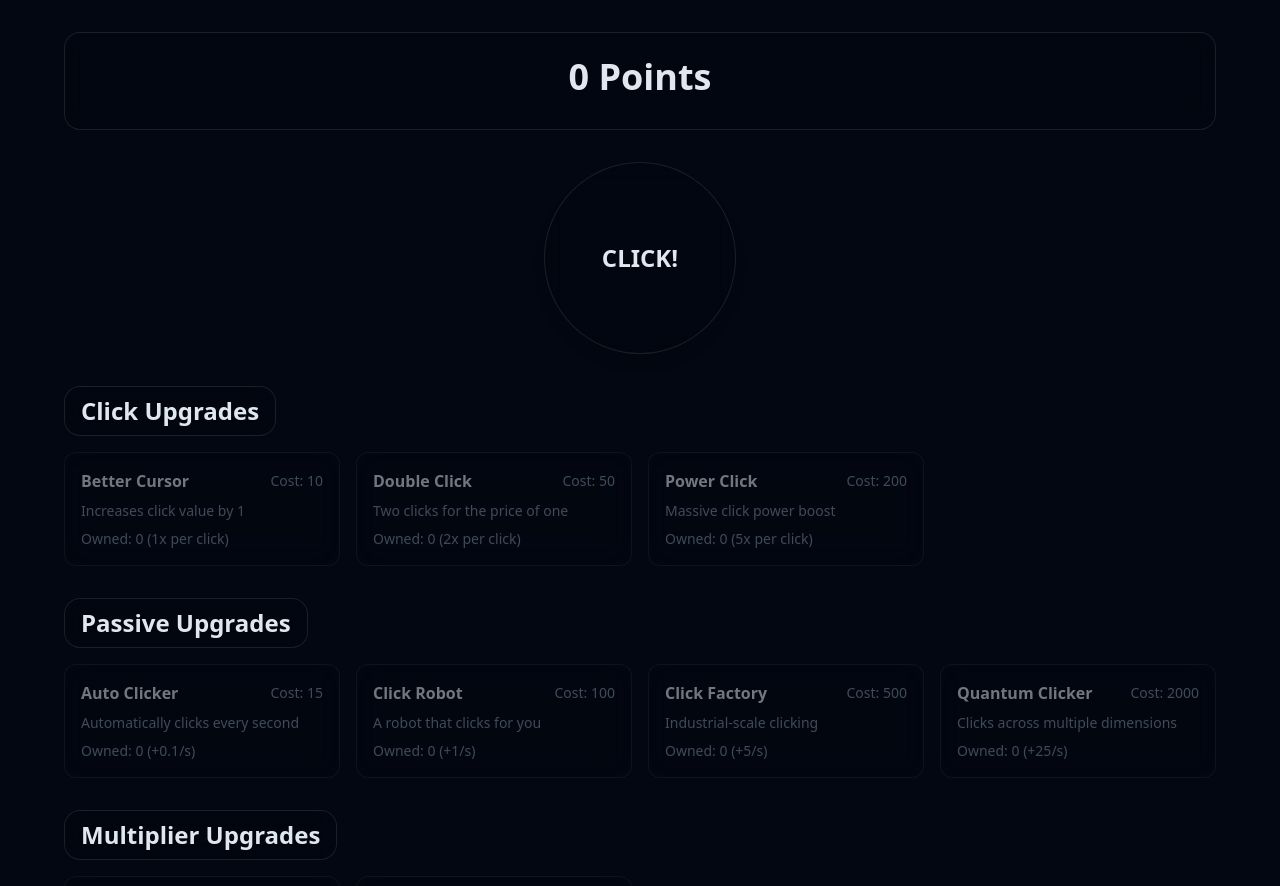
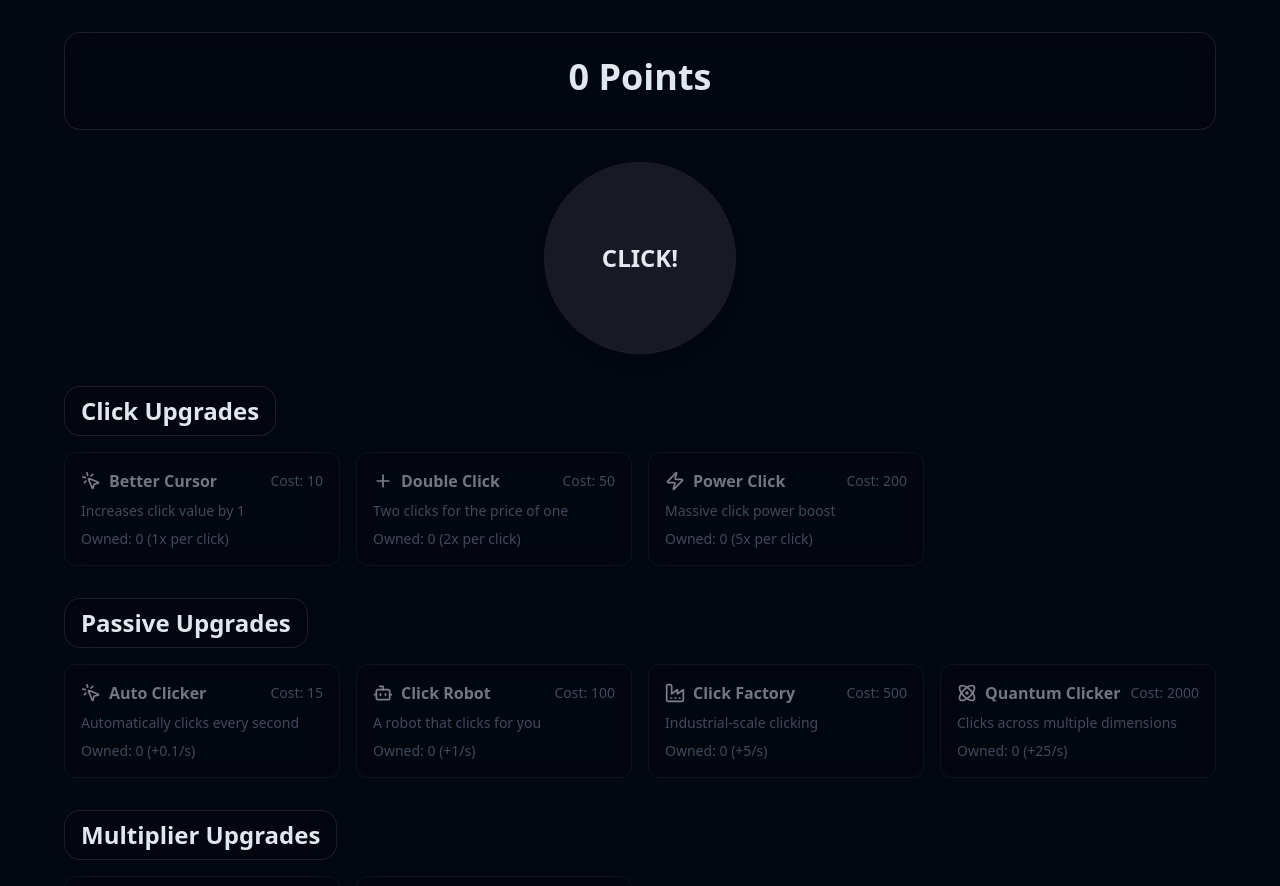
Before and after one commit to Trojam-Bot/info-game-hub.github.io, a React (Vite) app: page / in a window 1280 px wide. Shown: the top 886 px of the page. Built offline with nearby package versions, Linux system fonts and the light colour scheme.

Commit message:
Implement clicker game features
Implement core clicker game mechanics, including clicking for points, upgrades, multipliers, and persistent storage.  Add visual effects, animations, and UI improvements as specified in the requirements.

```diff
--- a/src/pages/Index.tsx
+++ b/src/pages/Index.tsx
@@ -1,6 +1,11 @@
 import { useState, useEffect } from 'react';
 import { toast } from "sonner";
 import { motion, AnimatePresence } from "framer-motion";
+import {
+  MousePointerClick, Plus, DollarSign, Star,
+  Bot, Factory, Atom, Sparkles, Trophy,
+  Timer, Zap
+} from "lucide-react";
 
 interface Upgrade {
   id: string;
@@ -11,6 +16,7 @@ interface Upgrade {
   perSecond: number;
   category: 'click' | 'passive' | 'multiplier' | 'special';
   description: string;
+  icon: React.ReactNode;
 }
 
 const INITIAL_UPGRADES: Upgrade[] = [
@@ -22,7 +28,8 @@ const INITIAL_UPGRADES: Upgrade[] = [
     count: 0,
     perSecond: 0,
     category: 'click',
-    description: 'Increases click value by 1'
+    description: 'Increases click value by 1',
+    icon: <MousePointerClick className="w-5 h-5" />
   },
   {
     id: 'doubleClick',
@@ -32,7 +39,8 @@ const INITIAL_UPGRADES: Upgrade[] = [
     count: 0,
     perSecond: 0,
     category: 'click',
-    description: 'Two clicks for the price of one'
+    description: 'Two clicks for the price of one',
+    icon: <Plus className="w-5 h-5" />
   },
   {
     id: 'powerClick',
@@ -42,7 +50,8 @@ const INITIAL_UPGRADES: Upgrade[] = [
     count: 0,
     perSecond: 0,
     category: 'click',
-    description: 'Massive click power boost'
+    description: 'Massive click power boost',
+    icon: <Zap className="w-5 h-5" />
   },
 
   {
@@ -53,7 +62,8 @@ const INITIAL_UPGRADES: Upgrade[] = [
     count: 0,
     perSecond: 0.1,
     category: 'passive',
-    description: 'Automatically clicks every second'
+    description: 'Automatically clicks every second',
+    icon: <MousePointerClick className="w-5 h-5" />
   },
   {
     id: 'robot',
@@ -63,7 +73,8 @@ const INITIAL_UPGRADES: Upgrade[] = [
     count: 0,
     perSecond: 1,
     category: 'passive',
-    description: 'A robot that clicks for you'
+    description: 'A robot that clicks for you',
+    icon: <Bot className="w-5 h-5" />
   },
   {
     id: 'factory',
@@ -73,7 +84,8 @@ const INITIAL_UPGRADES: Upgrade[] = [
     count: 0,
     perSecond: 5,
     category: 'passive',
-    description: 'Industrial-scale clicking'
+    description: 'Industrial-scale clicking',
+    icon: <Factory className="w-5 h-5" />
   },
   {
     id: 'quantum',
@@ -83,7 +95,8 @@ const INITIAL_UPGRADES: Upgrade[] = [
     count: 0,
     perSecond: 25,
     category: 'passive',
-    description: 'Clicks across multiple dimensions'
+    description: 'Clicks across multiple dimensions',
+    icon: <Atom className="w-5 h-5" />
   },
 
   {
@@ -94,7 +107,8 @@ const INITIAL_UPGRADES: Upgrade[] = [
     count: 0,
     perSecond: 0,
     category: 'multiplier',
-    description: 'Multiplies all points gained'
+    description: 'Multiplies all points gained',
+    icon: <Star className="w-5 h-5" />
   },
   {
     id: 'superBoost',
@@ -104,7 +118,8 @@ const INITIAL_UPGRADES: Upgrade[] = [
     count: 0,
     perSecond: 0,
     category: 'multiplier',
-    description: 'Massive point multiplication'
+    description: 'Massive point multiplication',
+    icon: <Sparkles className="w-5 h-5" />
   },
 
   {
@@ -115,7 +130,8 @@ const INITIAL_UPGRADES: Upgrade[] = [
     count: 0,
     perSecond: 0,
     category: 'special',
-    description: '1% chance for 10x points on click'
+    description: '1% chance for 10x points on click',
+    icon: <DollarSign className="w-5 h-5" />
   },
   {
     id: 'timeDilation',
@@ -125,7 +141,8 @@ const INITIAL_UPGRADES: Upgrade[] = [
     count: 0,
     perSecond: 0,
     category: 'special',
-    description: '5% faster passive income'
+    description: '5% faster passive income',
+    icon: <Timer className="w-5 h-5" />
   }
 ];
 
@@ -139,6 +156,8 @@ const Index = () => {
     return saved ? JSON.parse(saved) : INITIAL_UPGRADES;
   });
   const [particles, setParticles] = useState<{ id: number; x: number; y: number }[]>([]);
+  const [cursorPosition, setCursorPosition] = useState(0);
+  const hasAutoClicker = upgrades.some(u => u.category === 'passive' && u.count > 0);
 
   const totalMultiplier = upgrades.reduce((acc, upgrade) =>
     acc + (upgrade.multiplier * upgrade.count), 1);
@@ -163,6 +182,16 @@ const Index = () => {
     localStorage.setItem('clickerScore', score.toString());
     localStorage.setItem('clickerUpgrades', JSON.stringify(upgrades));
   }, [score, upgrades]);
+
+  useEffect(() => {
+    if (!hasAutoClicker) return;
+
+    const interval = setInterval(() => {
+      setCursorPosition(prev => (prev + 1) % 360);
+    }, 50);
+
+    return () => clearInterval(interval);
+  }, [hasAutoClicker]);
 
   const handleClick = (event: React.MouseEvent) => {
     const rect = (event.target as HTMLElement).getBoundingClientRect();
@@ -235,12 +264,28 @@ const Index = () => {
                 +{totalMultiplier}
               </motion.div>
             ))}
+            {hasAutoClicker && (
+              <motion.div
+                className="absolute w-full h-full"
+                style={{
+                  transformOrigin: 'center',
+                  transform: `rotate(${cursorPosition}deg)`
+                }}
+              >
+                <motion.div
+                  className="absolute top-0 left-1/2 transform -translate-x-1/2 -translate-y-1/2"
+                >
+                  <MousePointerClick className="w-6 h-6 text-primary animate-pulse" />
+                </motion.div>
+              </motion.div>
+            )}
           </AnimatePresence>
           <button
             onClick={handleClick}
             className="w-48 h-48 rounded-full glass-panel hover:bg-accent/20
               active:scale-95 transition-all duration-200 shadow-lg hover:shadow-primary/20
-              flex items-center justify-center text-2xl font-bold"
+              flex items-center justify-center text-2xl font-bold relative overflow-hidden
+              before:absolute before:inset-0 before:bg-primary/10 before:animate-pulse"
           >
             CLICK!
           </button>
@@ -260,11 +305,15 @@ const Index = () => {
                       key={upgrade.id}
                       onClick={() => buyUpgrade(upgrade.id)}
                       className="glass-panel p-4 rounded-xl text-left space-y-2 hover:bg-accent/20
-                        transition-colors disabled:opacity-50 disabled:hover:bg-transparent"
+                        transition-all duration-200 disabled:opacity-50 disabled:hover:bg-transparent
+                        hover:scale-[1.02] active:scale-[0.98] hover:shadow-lg hover:shadow-primary/10"
                       disabled={score < upgrade.cost}
                     >
                       <div className="flex justify-between items-center">
-                        <h3 className="font-semibold">{upgrade.name}</h3>
+                        <div className="flex items-center gap-2">
+                          <div className="text-primary">{upgrade.icon}</div>
+                          <h3 className="font-semibold">{upgrade.name}</h3>
+                        </div>
                         <span className="text-sm text-muted-foreground">
                           Cost: {upgrade.cost}
                         </span>
```
